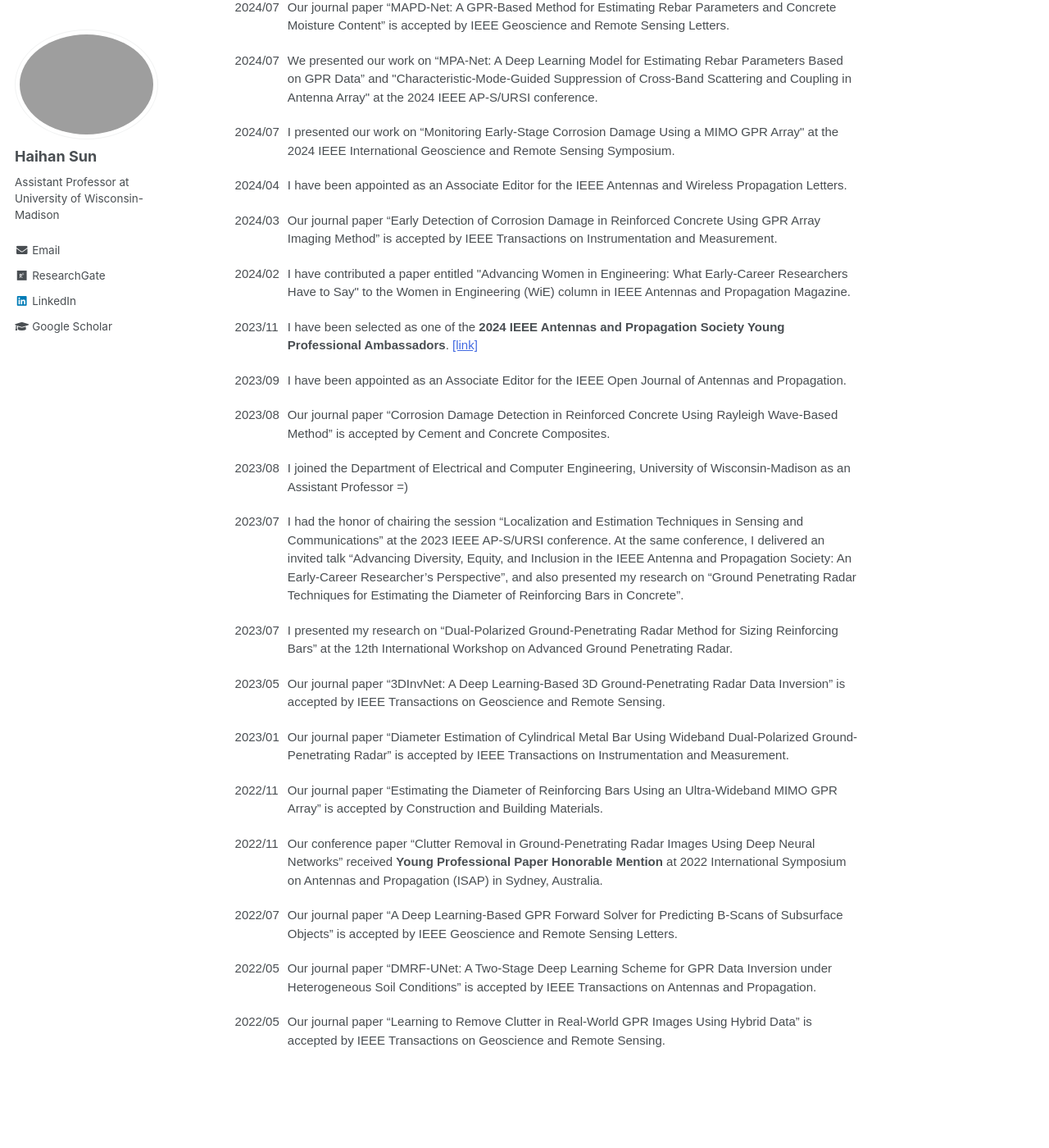
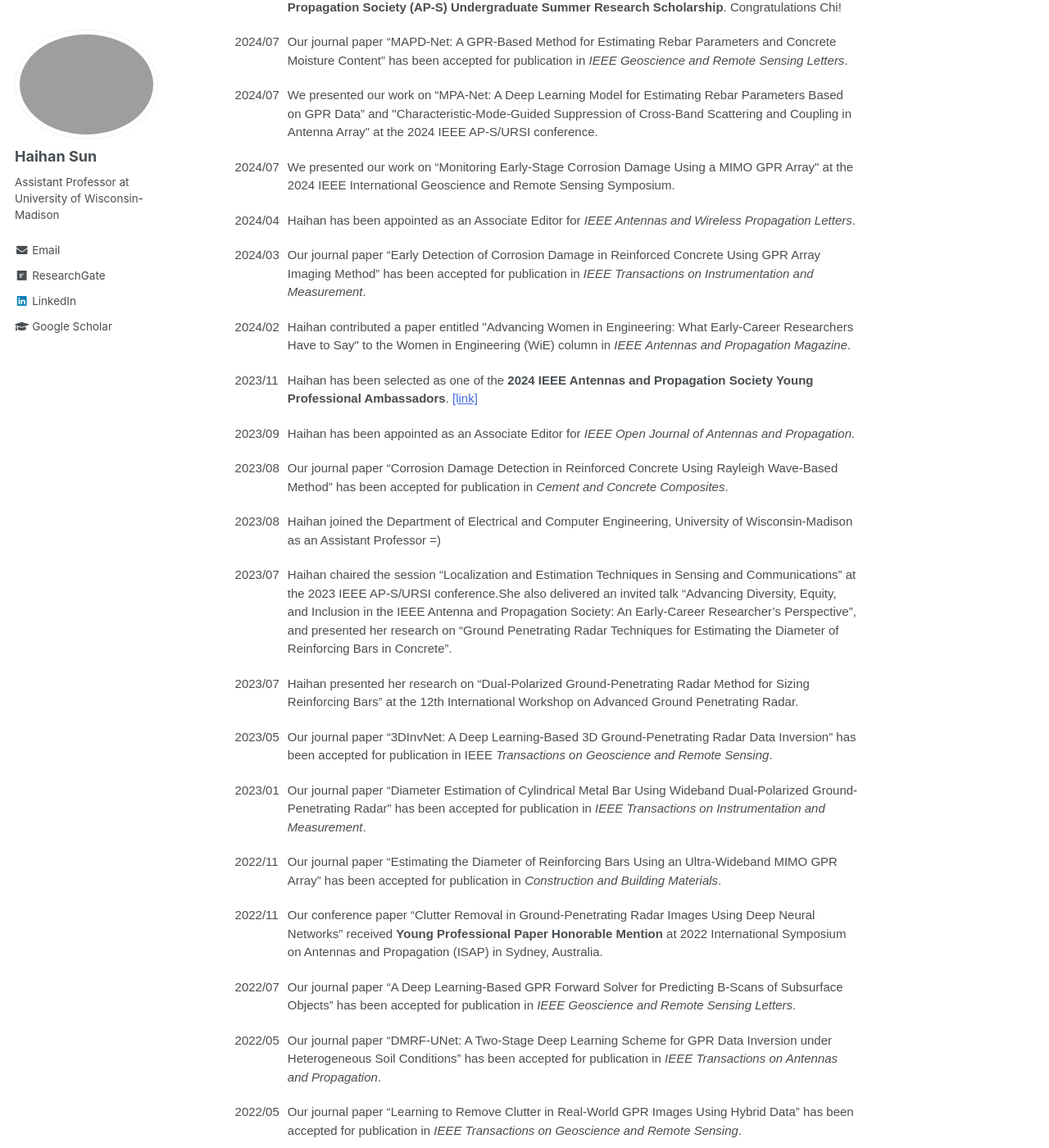
Before and after one commit to Haihan-Sun/Haihan-Sun.github.io, a Jekyll site: the page built from _pages/about.md, in a window 1280 px wide and 1400 px high, scrolled down 728 px. Shown: the whole window at 82% size. Built offline with Jekyll 4.4.1, drawn with Linux system fonts in a browser that asks for light colours; some of the changed text lies outside the part shown.

Commit message:
Update about.md

```diff
--- a/_pages/about.md
+++ b/_pages/about.md
@@ -28,16 +28,20 @@ Hi! I'm Haihan Sun, an Assistant Professor at the University of Wisconsin-Madiso
 <table class="tg">
 <tbody>
 <tr>
+    <td class="tg-ko0z">2025/02</td>
+    <td class="tg-ko0z"> Haihan has been elevated to the grade of IEEE Senior Member. </td>
+</tr>
+<tr>
     <td class="tg-ko0z">2025/01</td>
-    <td class="tg-ko0z"> Our Ph.D. student <b>Yuki Gao</b> receives the prestigious <b>IEEE Antennas and Propagation Society Doctoral Research Grant</b>. Congratulations Yuki!  </td>
+    <td class="tg-ko0z"> Our Ph.D. student <b>Yuki Gao</b> has received the prestigious <b>IEEE Antennas and Propagation Society Doctoral Research Grant</b>. Congratulations Yuki!  </td>
   </tr>
   <tr>
     <td class="tg-ko0z">2024/11</td>
-    <td class="tg-ko0z"> Our journal paper “A Near-Field Super-Resolution Network for Accelerating Antenna Characterization” is accepted by IEEE Transactions on Antennas and Propagation. </td>
+    <td class="tg-ko0z"> Our journal paper “A Near-Field Super-Resolution Network for Accelerating Antenna Characterization” has been accepted for publication in <i>IEEE Transactions on Antennas and Propagation</i>. </td>
   </tr>
   <tr>
     <td class="tg-ko0z">2024/10</td>
-    <td class="tg-ko0z"> Our journal paper “Learning from Clutter: An Unsupervised Learning-Based Clutter Removal Scheme for GPR B-Scans” is accepted by IEEE Journal of Selected Topics in Applied Earth Observations and Remote Sensing.  </td>
+    <td class="tg-ko0z"> Our journal paper “Learning from Clutter: An Unsupervised Learning-Based Clutter Removal Scheme for GPR B-Scans” has been accepted for publication in <i>IEEE Journal of Selected Topics in Applied Earth Observations and Remote Sensing</i>.  </td>
   </tr>
 
   <tr>
@@ -52,7 +56,7 @@ Hi! I'm Haihan Sun, an Assistant Professor at the University of Wisconsin-Madiso
 
    <tr>
     <td class="tg-ko0z">2024/07</td>
-    <td class="tg-ko0z"> Our journal paper “MAPD-Net: A GPR-Based Method for Estimating Rebar Parameters and Concrete Moisture Content” is accepted by IEEE Geoscience and Remote Sensing Letters.  </td>
+    <td class="tg-ko0z"> Our journal paper “MAPD-Net: A GPR-Based Method for Estimating Rebar Parameters and Concrete Moisture Content” has been accepted for publication in <i>IEEE Geoscience and Remote Sensing Letters</i>.  </td>
   </tr>
      <tr>
     <td class="tg-ko0z">2024/07</td>
@@ -60,55 +64,55 @@ Hi! I'm Haihan Sun, an Assistant Professor at the University of Wisconsin-Madiso
   </tr>
        <tr>
     <td class="tg-ko0z">2024/07</td>
-    <td class="tg-ko0z"> I presented our work on “Monitoring Early-Stage Corrosion Damage Using a MIMO GPR Array" at the 2024 IEEE International Geoscience and Remote Sensing Symposium. </td>
+    <td class="tg-ko0z"> We presented our work on “Monitoring Early-Stage Corrosion Damage Using a MIMO GPR Array" at the 2024 IEEE International Geoscience and Remote Sensing Symposium. </td>
   </tr>
      <tr>
     <td class="tg-ko0z">2024/04</td>
-    <td class="tg-ko0z"> I have been appointed as an Associate Editor for the IEEE Antennas and Wireless Propagation Letters.  </td>
+    <td class="tg-ko0z"> Haihan has been appointed as an Associate Editor for <i>IEEE Antennas and Wireless Propagation Letters</i>.  </td>
   </tr>
    <tr>
     <td class="tg-ko0z">2024/03</td>
-    <td class="tg-ko0z"> Our journal paper “Early Detection of Corrosion Damage in Reinforced Concrete Using GPR Array Imaging Method” is accepted by IEEE Transactions on Instrumentation and Measurement. </td>
+    <td class="tg-ko0z"> Our journal paper “Early Detection of Corrosion Damage in Reinforced Concrete Using GPR Array Imaging Method” has been accepted for publication in <i>IEEE Transactions on Instrumentation and Measurement</i>. </td>
   </tr>
     <tr>
     <td class="tg-ko0z">2024/02</td>
-    <td class="tg-ko0z"> I have contributed a paper entitled "Advancing Women in Engineering: What Early-Career Researchers Have to Say" to the Women in Engineering (WiE) column in IEEE Antennas and Propagation Magazine. </td>
+    <td class="tg-ko0z"> Haihan contributed a paper entitled "Advancing Women in Engineering: What Early-Career Researchers Have to Say" to the Women in Engineering (WiE) column in <i>IEEE Antennas and Propagation Magazine</i>. </td>
   </tr>
   <tr>
     <td class="tg-ko0z">2023/11</td>
-    <td class="tg-ko0z">I have been selected as one of the <b>2024 IEEE Antennas and Propagation Society Young Professional Ambassadors</b>. <a href="https://ieeeaps.org/committees/2024ypa"  style="color:#4169e1"> [link] </a> </td>
+    <td class="tg-ko0z">Haihan has been selected as one of the <b>2024 IEEE Antennas and Propagation Society Young Professional Ambassadors</b>. <a href="https://ieeeaps.org/committees/2024ypa"  style="color:#4169e1"> [link] </a> </td>
   </tr>
   <tr>
     <td class="tg-ko0z">2023/09</td>
-    <td class="tg-ko0z">I have been appointed as an Associate Editor for the IEEE Open Journal of Antennas and Propagation. </td>
+    <td class="tg-ko0z">Haihan has been appointed as an Associate Editor for <i>IEEE Open Journal of Antennas and Propagation</i>. </td>
   </tr>
   <tr>
     <td class="tg-ko0z">2023/08</td>
-    <td class="tg-ko0z">Our journal paper “Corrosion Damage Detection in Reinforced Concrete Using Rayleigh Wave-Based Method” is accepted by Cement and Concrete Composites.</td>
+    <td class="tg-ko0z">Our journal paper “Corrosion Damage Detection in Reinforced Concrete Using Rayleigh Wave-Based Method” has been accepted for publication in <i>Cement and Concrete Composites</i>.</td>
   </tr>
   <tr>
     <td class="tg-ko0z">2023/08</td>
-    <td class="tg-ko0z">I joined the Department of Electrical and Computer Engineering, University of Wisconsin-Madison as an Assistant Professor =)</td>
+    <td class="tg-ko0z">Haihan joined the Department of Electrical and Computer Engineering, University of Wisconsin-Madison as an Assistant Professor =)</td>
   </tr>
   <tr>
     <td class="tg-ko0z">2023/07</td>
-    <td class="tg-ko0z">I had the honor of chairing the session “Localization and Estimation Techniques in Sensing and Communications” at the 2023 IEEE AP-S/URSI conference. At the same conference, I delivered an invited talk “Advancing Diversity, Equity, and Inclusion in the IEEE Antenna and Propagation Society: An Early-Career Researcher’s Perspective”, and also presented my research on “Ground Penetrating Radar Techniques for Estimating the Diameter of Reinforcing Bars in Concrete”.</td>
+    <td class="tg-ko0z">Haihan chaired the session “Localization and Estimation Techniques in Sensing and Communications” at the 2023 IEEE AP-S/URSI conference.She also delivered an invited talk “Advancing Diversity, Equity, and Inclusion in the IEEE Antenna and Propagation Society: An Early-Career Researcher’s Perspective”, and presented her research on “Ground Penetrating Radar Techniques for Estimating the Diameter of Reinforcing Bars in Concrete”.</td>
   </tr>
   <tr>
     <td class="tg-ko0z">2023/07</td>
-    <td class="tg-ko0z">I presented my research on “Dual-Polarized Ground-Penetrating Radar Method for Sizing Reinforcing Bars” at the 12th International Workshop on Advanced Ground Penetrating Radar.</td>
+    <td class="tg-ko0z">Haihan presented her research on “Dual-Polarized Ground-Penetrating Radar Method for Sizing Reinforcing Bars” at the 12th International Workshop on Advanced Ground Penetrating Radar.</td>
   </tr>
   <tr>
     <td class="tg-ko0z">2023/05</td>
-    <td class="tg-ko0z">Our journal paper “3DInvNet: A Deep Learning-Based 3D Ground-Penetrating Radar Data Inversion” is accepted by IEEE Transactions on Geoscience and Remote Sensing.</td>
+    <td class="tg-ko0z">Our journal paper “3DInvNet: A Deep Learning-Based 3D Ground-Penetrating Radar Data Inversion” has been accepted for publication in IEEE <i>Transactions on Geoscience and Remote Sensing</i>.</td>
   </tr>
   <tr>
     <td class="tg-ko0z">2023/01</td>
-    <td class="tg-ko0z">Our journal paper “Diameter Estimation of Cylindrical Metal Bar Using Wideband Dual-Polarized Ground-Penetrating Radar” is accepted by IEEE Transactions on Instrumentation and Measurement.</td>
+    <td class="tg-ko0z">Our journal paper “Diameter Estimation of Cylindrical Metal Bar Using Wideband Dual-Polarized Ground-Penetrating Radar” has been accepted for publication in <i>IEEE Transactions on Instrumentation and Measurement</i>.</td>
   </tr>
   <tr>
     <td class="tg-ko0z">2022/11</td>
-    <td class="tg-ko0z">Our journal paper “Estimating the Diameter of Reinforcing Bars Using an Ultra-Wideband MIMO GPR Array” is accepted by Construction and Building Materials.</td>
+    <td class="tg-ko0z">Our journal paper “Estimating the Diameter of Reinforcing Bars Using an Ultra-Wideband MIMO GPR Array” has been accepted for publication in <i>Construction and Building Materials</i>.</td>
   </tr>
   <tr>
     <td class="tg-ko0z">2022/11</td>
@@ -116,15 +120,15 @@ Hi! I'm Haihan Sun, an Assistant Professor at the University of Wisconsin-Madiso
   </tr>
   <tr>
     <td class="tg-ko0z">2022/07</td>
-    <td class="tg-ko0z">Our journal paper “A Deep Learning-Based GPR Forward Solver for Predicting B-Scans of Subsurface Objects” is accepted by IEEE Geoscience and Remote Sensing Letters.</td>
+    <td class="tg-ko0z">Our journal paper “A Deep Learning-Based GPR Forward Solver for Predicting B-Scans of Subsurface Objects” has been accepted for publication in <i>IEEE Geoscience and Remote Sensing Letters</i>.</td>
   </tr>
   <tr>
     <td class="tg-ko0z">2022/05</td>
-    <td class="tg-ko0z">Our journal paper “DMRF-UNet: A Two-Stage Deep Learning Scheme for GPR Data Inversion under Heterogeneous Soil Conditions” is accepted by IEEE Transactions on Antennas and Propagation.</td>
+    <td class="tg-ko0z">Our journal paper “DMRF-UNet: A Two-Stage Deep Learning Scheme for GPR Data Inversion under Heterogeneous Soil Conditions” has been accepted for publication in <i>IEEE Transactions on Antennas and Propagation</i>.</td>
   </tr>
   <tr>
     <td class="tg-ko0z">2022/05</td>
-    <td class="tg-ko0z">Our journal paper “Learning to Remove Clutter in Real-World GPR Images Using Hybrid Data” is accepted by IEEE Transactions on Geoscience and Remote Sensing.</td>
+    <td class="tg-ko0z">Our journal paper “Learning to Remove Clutter in Real-World GPR Images Using Hybrid Data” has been accepted for publication in <i>IEEE Transactions on Geoscience and Remote Sensing</i>.</td>
   </tr>
 </tbody>
 </table>
```
